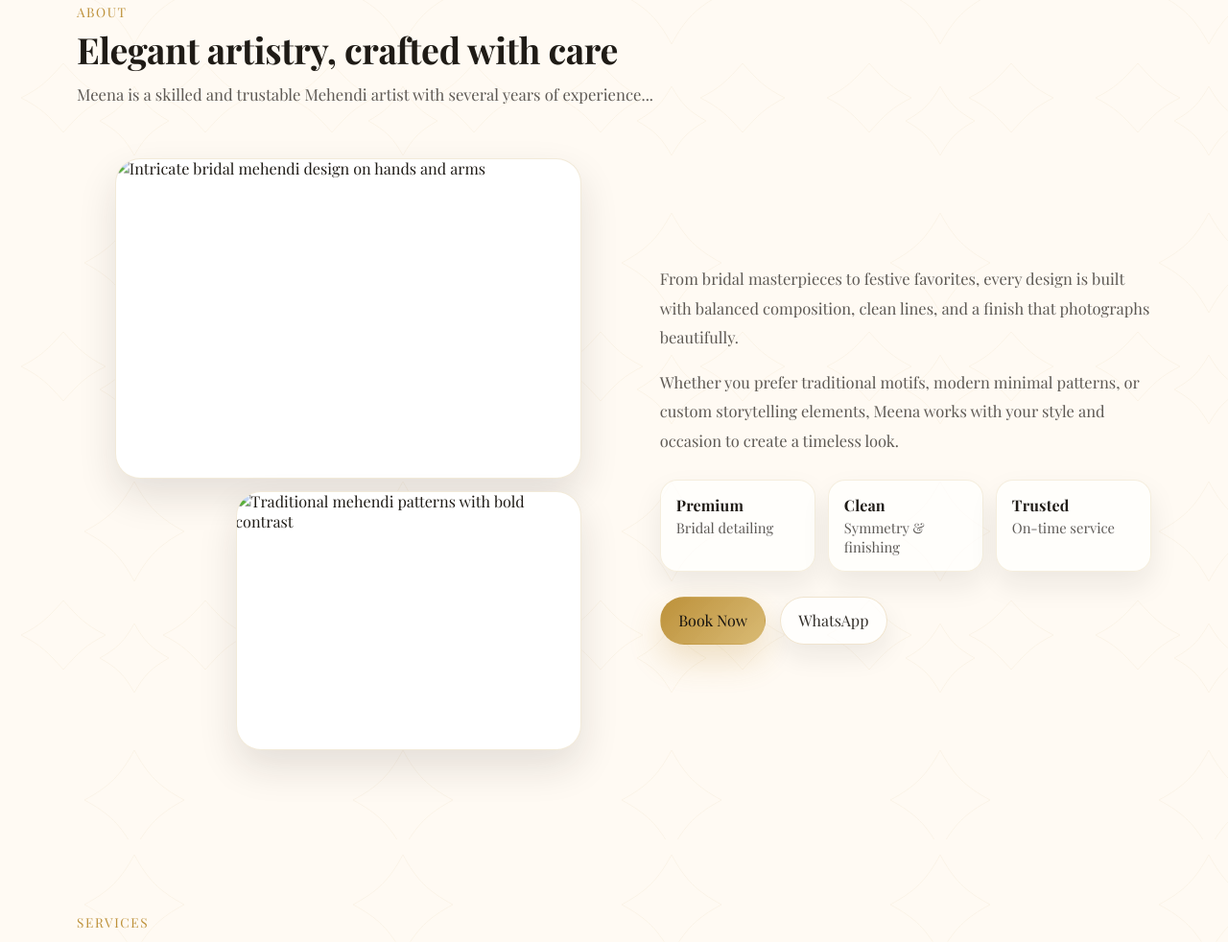
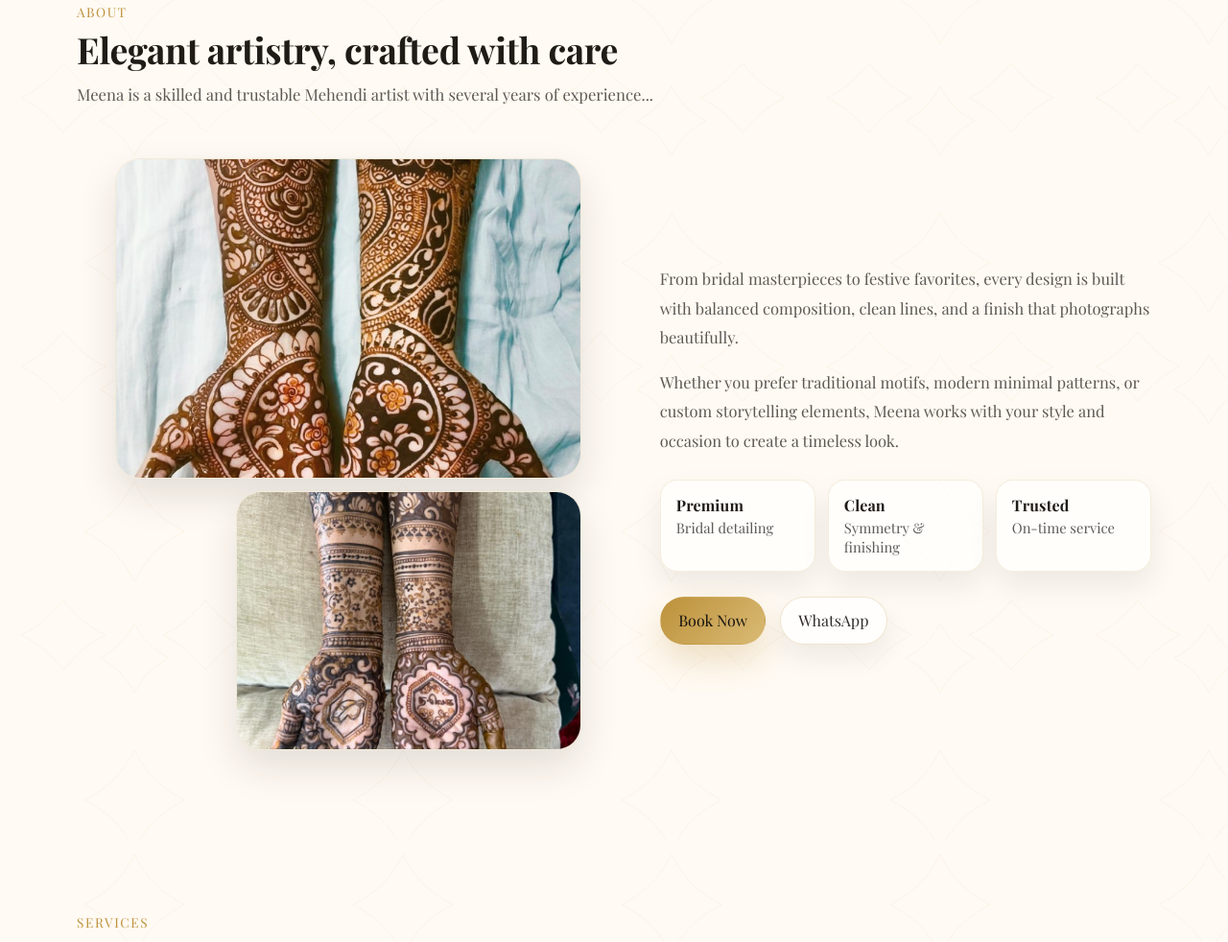
Before and after one commit to siddh0506/mehendi-with-meena, a plain HTML site: page index.html in a window 1280 px wide. Shown: the part 944-1926 px from the top of the page at 96% size. Drawn offline with nearby package versions, Linux system fonts and the light colour scheme; animation ran at ten frames a second.

Commit message:
Update index.html

```diff
--- a/index.html
+++ b/index.html
@@ -99,7 +99,7 @@
             <div class="about-media" data-aos="fade-up" data-aos-delay="80">
               <figure class="frame frame-large">
                 <img
-                  src="./assets/gallery-03.png"
+                  src="images/gallery-03.png"
                   alt="Intricate bridal mehendi design on hands and arms"
                   loading="lazy"
                   decoding="async"
@@ -107,7 +107,7 @@
               </figure>
               <figure class="frame frame-small">
                 <img
-                  src="./assets/gallery-05.png"
+                  src="images/gallery-05.png"
                   alt="Traditional mehendi patterns with bold contrast"
                   loading="lazy"
                   decoding="async"
```
